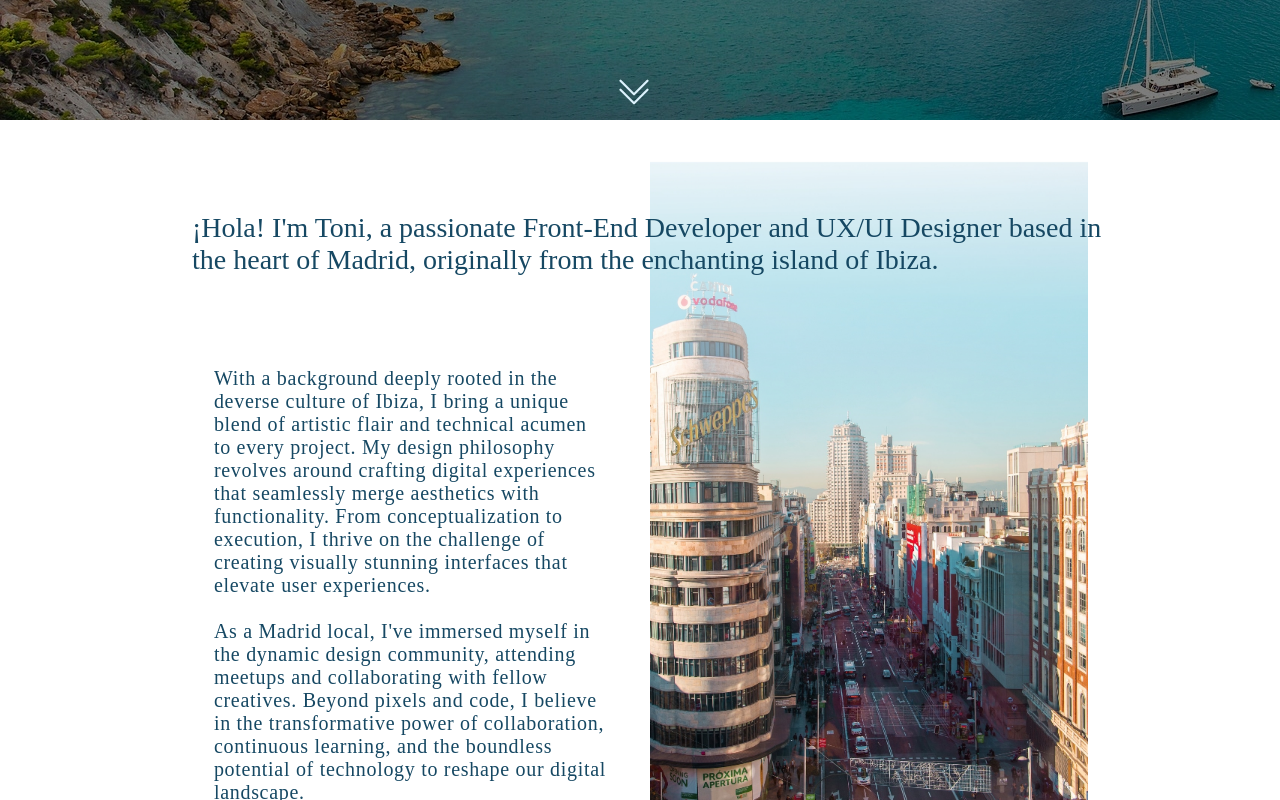
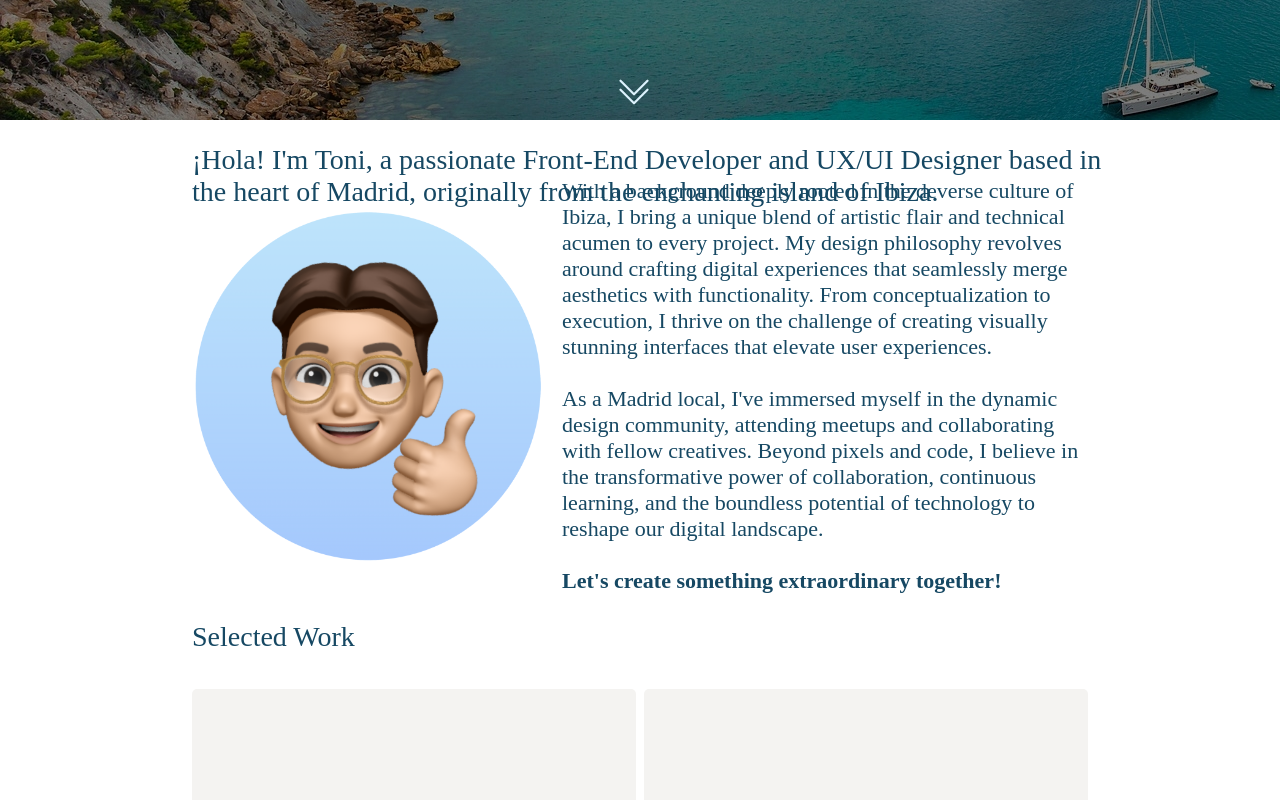
Before and after one commit to tuniet/portfolio, a React (Create React App) app: page / in a window 1280 px wide. Shown: the part 680-1480 px from the top of the page. Built offline with nearby package versions, Linux system fonts and the light colour scheme.

Commit message:
about redo

```diff
--- a/src/components/AboutMe.css
+++ b/src/components/AboutMe.css
@@ -1,47 +1,35 @@
 .aboutme{
-    width: 70%;
+    max-width: 70%;
     margin: auto;
     color: #164863;
     margin-bottom: 4vh;
     padding-top: 3vh;
 }
-.textgrid{
+.aboutflex{
     margin-top: 2%;
     width: 100%;
-    height: 90vh;
-    display: grid;
-    grid-template-columns: repeat(2, 1fr);
-    grid-template-rows: repeat(4, 1fr);
-    gap: 20px;
+    height: 40vh;
     text-align: left;
+    display: flex;
+    align-items: center;
+    gap: 20px
 }
 .aboutheader{
-    grid-row: 1/2;
-    grid-column: 1/3;
-    z-index: 5;
     font-family: "Neue Montreal";
     font-weight: 400;
     font-size: 28px;
     width: 105%;
     margin: auto;
+    text-align: left;
 }
 .aboutp{
-    grid-row: 2/5;
-    grid-column: 1/2;
-    font-size: 20px;
+    font-size: 22px;
     width: 90%;
-    margin-left: auto;
-    margin-right: auto;
-    text-align: left;
-    letter-spacing: 0.7px;
 }
 .aboutimg{
-    grid-row: 1/5;
-    grid-column: 2/3;
-    z-index: 0;
-    width: 100%;
-    height: 100%;
-    object-fit: cover;
+    width: 350px;
+    height:350px;
+    shape-outside: circle(55%);
 }
 
 .toContact{
--- a/src/components/AboutMe.jsx
+++ b/src/components/AboutMe.jsx
@@ -1,5 +1,5 @@
 import './AboutMe.css';
-import madrid from '../media/Images/madrid.jpg'
+import avatar from '../media/Images/IMG_0322.png'
 
 const AboutMe = props => {
 
@@ -8,11 +8,11 @@ const AboutMe = props => {
   }
   return (
     <div id='aboutme' className="aboutme">
-        <div className='textgrid'>
         <h1 className='aboutheader'>¡Hola! I'm Toni, a passionate Front-End Developer and UX/UI Designer based in the heart of Madrid, originally from the enchanting island of Ibiza.</h1>
-        <p className='aboutp'>With a background deeply rooted in the deverse culture of Ibiza, I bring a unique blend of artistic flair and technical acumen to every project. My design philosophy revolves around crafting digital experiences that seamlessly merge aesthetics with functionality. From conceptualization to execution, I thrive on the challenge of creating visually stunning interfaces that elevate user experiences.<br></br>
-        <br></br>As a Madrid local, I've immersed myself in the dynamic design community, attending meetups and collaborating with fellow creatives. Beyond pixels and code, I believe in the transformative power of collaboration, continuous learning, and the boundless potential of technology to reshape our digital landscape.<br></br><br></br><span className='toContact' onClick={handleClick}>Let's create something extraordinary together!</span></p>
-        <img src={madrid} alt="Thats Me!"  className='aboutimg'/>
+        <div className='aboutflex'>
+          <img src={avatar} alt=""  className='aboutimg'/>
+          <p className='aboutp'>With a background deeply rooted in the deverse culture of Ibiza, I bring a unique blend of artistic flair and technical acumen to every project. My design philosophy revolves around crafting digital experiences that seamlessly merge aesthetics with functionality. From conceptualization to execution, I thrive on the challenge of creating visually stunning interfaces that elevate user experiences.<br></br>
+          <br></br>As a Madrid local, I've immersed myself in the dynamic design community, attending meetups and collaborating with fellow creatives. Beyond pixels and code, I believe in the transformative power of collaboration, continuous learning, and the boundless potential of technology to reshape our digital landscape.<br></br><br></br><span className='toContact' onClick={handleClick}>Let's create something extraordinary together!</span></p>
         </div>
     </div>
   );
```
Also changed, not shown: src/media/Images/IMG_0322.png (added).
